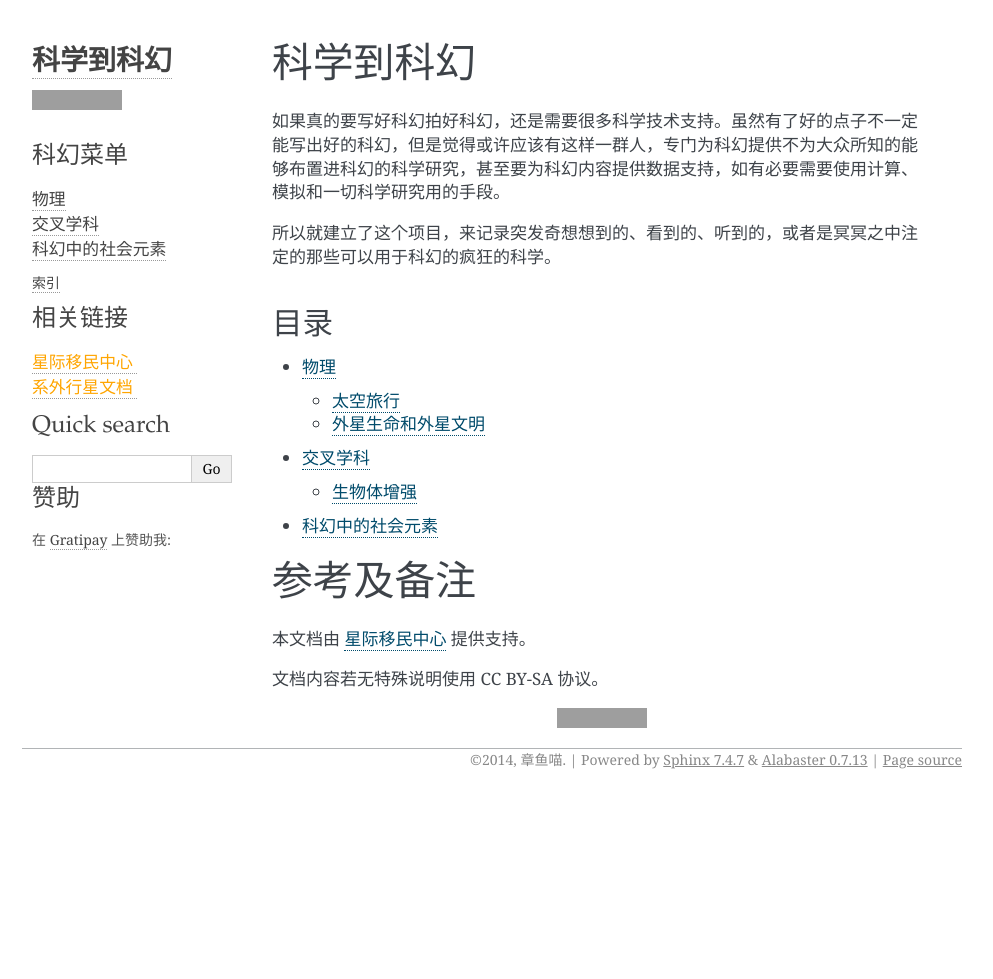
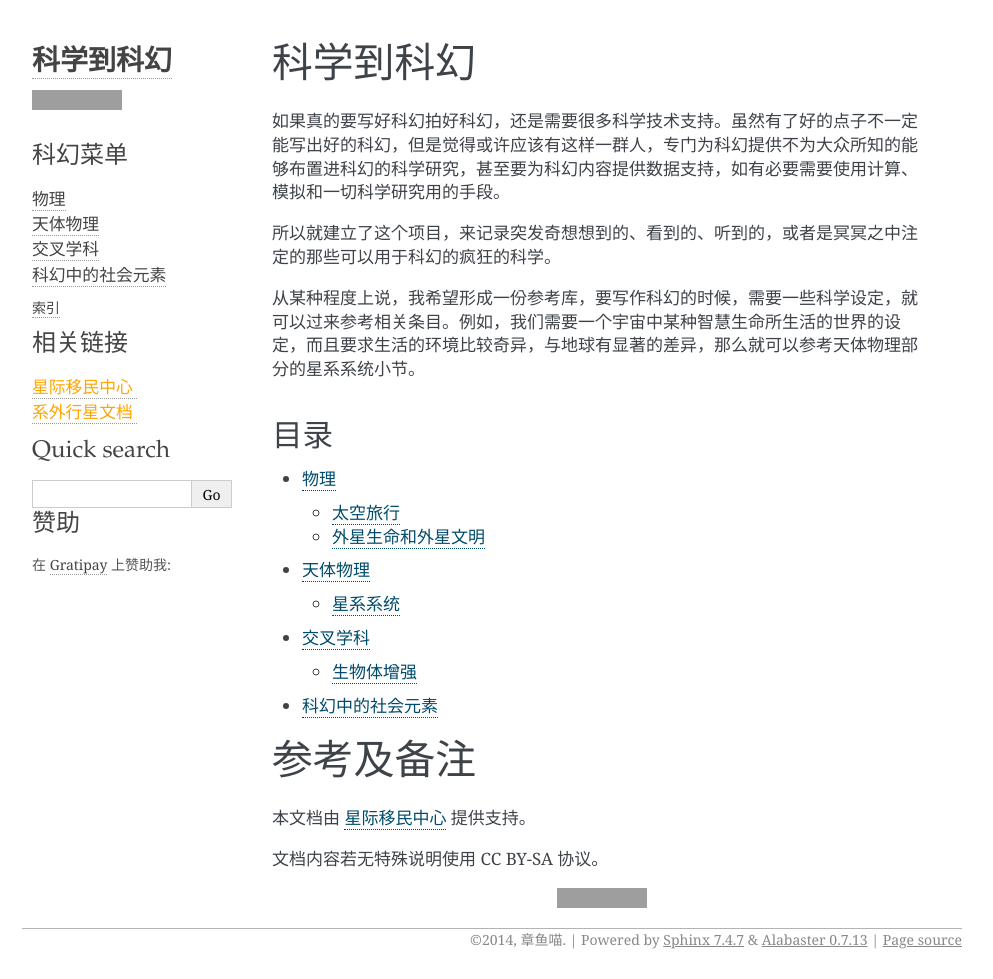
Before and after one commit to emptymalei/sci2fi, a Sphinx documentation site: the page built from docs/index.rst, in a window 1280 px wide, cut to the strip 0-979 px from the top of the page. Shown: the whole strip, without its empty margins (148-1141 px from the left). Built offline with Sphinx 7.4.7, drawn with Linux system fonts in a browser that asks for light colours; comment, search, counter and statistics services are not loaded; before the commit the page ends 900 px from its top, so only the background shows below that; some of the changed lines change nothing that is shown; grey boxes are pictures that could not be loaded.

Commit message:
astro.rst

```diff
--- /dev/null
+++ b/docs/astro.rst
@@ -0,0 +1,49 @@
+天体物理
+**********************
+
+天体物理是一门非常非常有趣的学科，因为在这里大家会讨论多种多样的神奇的世界结构。
+
+
+星系系统
+======================
+
+
+
+智慧生命所生活的星系的构成，很大程度上影响了他们的文明的发展方向。就像黄仁宇在书中常常说的地理影响了历史的发展一样，星系的构成，从某种程度上说是一种更加宏大的“地理”（或者“天理”，==!）。而这种星系组成所造成的影响，很可能会比仅仅地面上的那些地理要重大的多。
+
+.. admonition:: 科学问题
+   :class: note
+
+   当然，从科学上讲，如果我们要设置一颗行星在一个恒星系统中，那么我们需要注意很多问题，例如，一个太过复杂混乱的恒星系统，例如三体系统，可以产生行星么？产生行星的概率多大？或者，我们可以设定为行星不是在该恒星系统产生的，而是在其他地方产生，由于某些变故，才被注入到这个系统中来。变故的可能比如星系大冲撞等等外来的强大的引力的干扰。
+
+
+
+处在宿主恒星不同阶段的系统
+-------------------------
+
+比较有趣的是处在红巨星时期的情况，以及处在中子星或者白矮星时期的行星的发展情况。
+
+这部分是大众比较熟悉的，所以就不再仔细讨论了。
+
+
+
+带有周期性灾难爆发的行星系统
+-------------------------
+
+
+行星如果围绕着一个带有吸积盘的系统旋转，例如行星围绕由中子星和恒星组成的系统旋转（或者非常靠近这样一个系统），而中子星形成吸积盘，除了吸积盘的轫致辐射和黑体辐射的叠加，还可能有类似核闪耀的事件。
+
+.. admonition:: 补充知识
+   :class: note
+
+   恒星如填充了 Roche lobe，那么恒星的物质就会被中子星夺走，并且形成吸积盘。而在一个带有强磁场的中子星周围，吸积盘的物质并不会直接落在中子星表面的任何地方，而是落入两端磁极。原因是磁场对于等离子体的强力的束缚作用。然后由于落入两极的物质会形成 shockwave，在 shockwave 发生的时候，可能会发生核反应，从而释放更多的能量。取决于不同的情况，这样的过程可能会周期性的发生。
+
+
+那么在这样一个恒星系统中的生命，就会周期性的遇到一些大的爆发。
+
+1. 如果爆发强度太大，那么会导致几乎所有生命完全灭绝。
+2. 如果强度不是那么大，会杀死部分生命，导致周期性的物种大灾难。
+3. 不是很强的时候，会有很强的高能射线导致变异突增。
+
+
+这样就会有不同的情况可以讨论，也就导致了不同的文明的发展。
--- a/docs/index.rst
+++ b/docs/index.rst
@@ -12,6 +12,8 @@
 
 所以就建立了这个项目，来记录突发奇想想到的、看到的、听到的，或者是冥冥之中注定的那些可以用于科幻的疯狂的科学。
 
+从某种程度上说，我希望形成一份参考库，要写作科幻的时候，需要一些科学设定，就可以过来参考相关条目。例如，我们需要一个宇宙中某种智慧生命所生活的世界的设定，而且要求生活的环境比较奇异，与地球有显著的差异，那么就可以参考天体物理部分的星系系统小节。
+
 
 目录
 -----
@@ -19,6 +21,7 @@
    :maxdepth: 2
 
    physics.rst
+   astro.rst
    interdispline.rst
    social.rst
 
```
